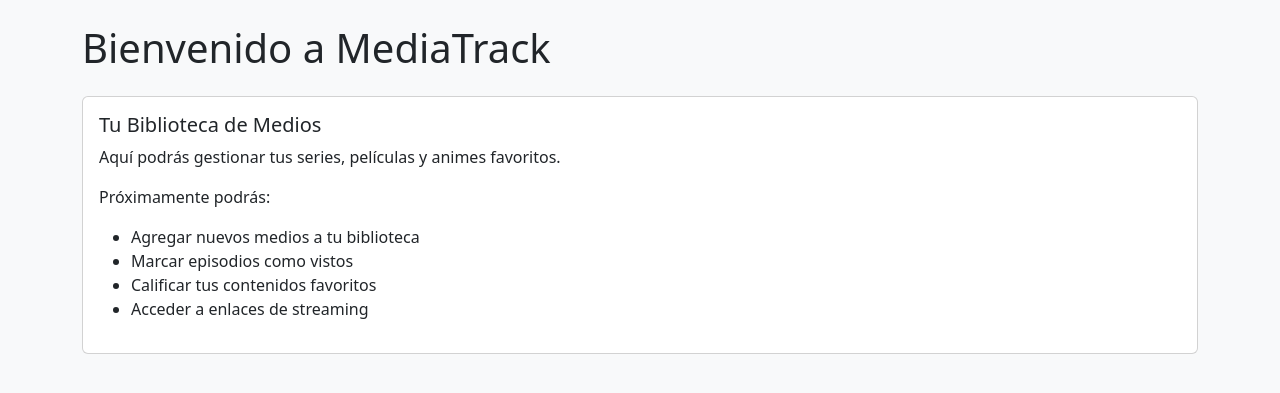
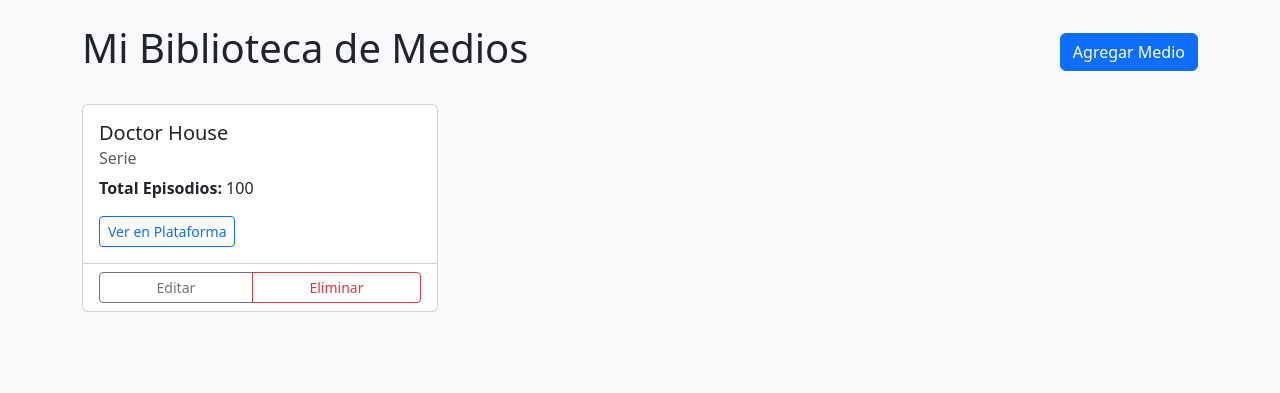
Before and after one commit to FelipeMal/MediaTrack, a Django app: page /dashboard/ in a window 1280 px wide. Shown: the part 56-449 px from the top of the page. Run offline with Django 5.2, Linux system fonts and the light colour scheme; a user stored in the database is signed in; data comes from the database, SQL or seed files in the repository; both versions use the stored data as it was after the commit.

Commit message:
primer commit

```diff
--- a/mediatrack_app/models.py
+++ b/mediatrack_app/models.py
@@ -11,3 +11,28 @@
 
     def __str__(self):
         return self.email
+
+class Media(models.Model):
+    TIPO_CHOICES = [
+        ('serie', 'Serie'),
+        ('pelicula', 'Película'),
+        ('anime', 'Anime'),
+        ('otro', 'Otro'),
+    ]
+
+    usuario = models.ForeignKey(Usuario, on_delete=models.CASCADE, related_name='medios')
+    nombre = models.CharField(max_length=200)
+    tipo = models.CharField(max_length=20, choices=TIPO_CHOICES)
+    enlace_plataforma = models.URLField(blank=True)
+    total_episodios = models.PositiveIntegerField(null=True, blank=True)
+    duracion = models.PositiveIntegerField(null=True, blank=True, help_text='Duración en minutos')
+    fecha_creacion = models.DateTimeField(auto_now_add=True)
+    fecha_actualizacion = models.DateTimeField(auto_now=True)
+
+    class Meta:
+        verbose_name = 'Medio'
+        verbose_name_plural = 'Medios'
+        ordering = ['-fecha_actualizacion']
+
+    def __str__(self):
+        return f"{self.nombre} ({self.get_tipo_display()})"
--- a/mediatrack_app/templates/mediatrack_app/dashboard.html
+++ b/mediatrack_app/templates/mediatrack_app/dashboard.html
@@ -5,20 +5,57 @@
 {% block content %}
 <div class="row">
     <div class="col-12">
-        <h1 class="mb-4">Bienvenido a MediaTrack</h1>
-        <div class="card">
-            <div class="card-body">
-                <h5 class="card-title">Tu Biblioteca de Medios</h5>
-                <p class="card-text">Aquí podrás gestionar tus series, películas y animes favoritos.</p>
-                <p class="card-text">Próximamente podrás:</p>
-                <ul>
-                    <li>Agregar nuevos medios a tu biblioteca</li>
-                    <li>Marcar episodios como vistos</li>
-                    <li>Calificar tus contenidos favoritos</li>
-                    <li>Acceder a enlaces de streaming</li>
-                </ul>
+        <div class="d-flex justify-content-between align-items-center mb-4">
+            <h1>Mi Biblioteca de Medios</h1>
+            <a href="{% url 'agregar_medio' %}" class="btn btn-primary">
+                <i class="fas fa-plus"></i> Agregar Medio
+            </a>
+        </div>
+
+        {% if medios %}
+            <div class="row row-cols-1 row-cols-md-2 row-cols-lg-3 g-4">
+                {% for medio in medios %}
+                    <div class="col">
+                        <div class="card h-100">
+                            <div class="card-body">
+                                <h5 class="card-title">{{ medio.nombre }}</h5>
+                                <h6 class="card-subtitle mb-2 text-muted">{{ medio.get_tipo_display }}</h6>
+
+                                {% if medio.tipo in 'serie,anime' %}
+                                    <p class="card-text">
+                                        <strong>Total Episodios:</strong> {{ medio.total_episodios }}
+                                    </p>
+                                {% else %}
+                                    <p class="card-text">
+                                        <strong>Duración:</strong> {{ medio.duracion }} minutos
+                                    </p>
+                                {% endif %}
+
+                                {% if medio.enlace_plataforma %}
+                                    <a href="{{ medio.enlace_plataforma }}" target="_blank" class="btn btn-outline-primary btn-sm">
+                                        Ver en Plataforma
+                                    </a>
+                                {% endif %}
+                            </div>
+                            <div class="card-footer bg-transparent">
+                                <div class="btn-group w-100">
+                                    <a href="{% url 'editar_medio' medio.pk %}" class="btn btn-outline-secondary btn-sm">
+                                        Editar
+                                    </a>
+                                    <a href="{% url 'eliminar_medio' medio.pk %}" class="btn btn-outline-danger btn-sm">
+                                        Eliminar
+                                    </a>
+                                </div>
+                            </div>
+                        </div>
+                    </div>
+                {% endfor %}
             </div>
-        </div>
+        {% else %}
+            <div class="alert alert-info">
+                <p class="mb-0">No tienes medios agregados aún. ¡Comienza agregando tu primer contenido!</p>
+            </div>
+        {% endif %}
     </div>
 </div>
 {% endblock %}
--- a/mediatrack_app/urls.py
+++ b/mediatrack_app/urls.py
@@ -6,4 +6,7 @@
     path('login/', views.login_view, name='login'),
     path('logout/', views.logout_view, name='logout'),
     path('dashboard/', views.dashboard, name='dashboard'),
+    path('medio/agregar/', views.agregar_medio, name='agregar_medio'),
+    path('medio/<int:pk>/editar/', views.editar_medio, name='editar_medio'),
+    path('medio/<int:pk>/eliminar/', views.eliminar_medio, name='eliminar_medio'),
 ]
--- a/mediatrack_app/views.py
+++ b/mediatrack_app/views.py
@@ -1,8 +1,9 @@
-from django.shortcuts import render, redirect
+from django.shortcuts import render, redirect, get_object_or_404
 from django.contrib.auth import login, logout
 from django.contrib.auth.decorators import login_required
 from django.contrib import messages
-from .forms import RegistroForm, LoginForm
+from .forms import RegistroForm, LoginForm, MediaForm
+from .models import Media
 
 # Create your views here.
 
@@ -38,4 +39,41 @@
 
 @login_required
 def dashboard(request):
-    return render(request, 'mediatrack_app/dashboard.html')
+    medios = Media.objects.filter(usuario=request.user)
+    return render(request, 'mediatrack_app/dashboard.html', {'medios': medios})
+
+@login_required
+def agregar_medio(request):
+    if request.method == 'POST':
+        form = MediaForm(request.POST)
+        if form.is_valid():
+            medio = form.save(commit=False)
+            medio.usuario = request.user
+            medio.save()
+            messages.success(request, 'Medio agregado exitosamente.')
+            return redirect('dashboard')
+    else:
+        form = MediaForm()
+    return render(request, 'mediatrack_app/medio_form.html', {'form': form, 'accion': 'Agregar'})
+
+@login_required
+def editar_medio(request, pk):
+    medio = get_object_or_404(Media, pk=pk, usuario=request.user)
+    if request.method == 'POST':
+        form = MediaForm(request.POST, instance=medio)
+        if form.is_valid():
+            form.save()
+            messages.success(request, 'Medio actualizado exitosamente.')
+            return redirect('dashboard')
+    else:
+        form = MediaForm(instance=medio)
+    return render(request, 'mediatrack_app/medio_form.html', {'form': form, 'accion': 'Editar'})
+
+@login_required
+def eliminar_medio(request, pk):
+    medio = get_object_or_404(Media, pk=pk, usuario=request.user)
+    if request.method == 'POST':
+        medio.delete()
+        messages.success(request, 'Medio eliminado exitosamente.')
+        return redirect('dashboard')
+    return render(request, 'mediatrack_app/confirmar_eliminar.html', {'medio': medio})
```
Also changed, not shown: mediatrack_app/forms.py (+27 -1 lines), mediatrack_app/templates/mediatrack_app/confirmar_eliminar.html (added, +25 -0 lines), mediatrack_app/templates/mediatrack_app/medio_form.html (added, +34 -0 lines), db.sqlite3, mediatrack_app/migrations/0002_media.py (added).
